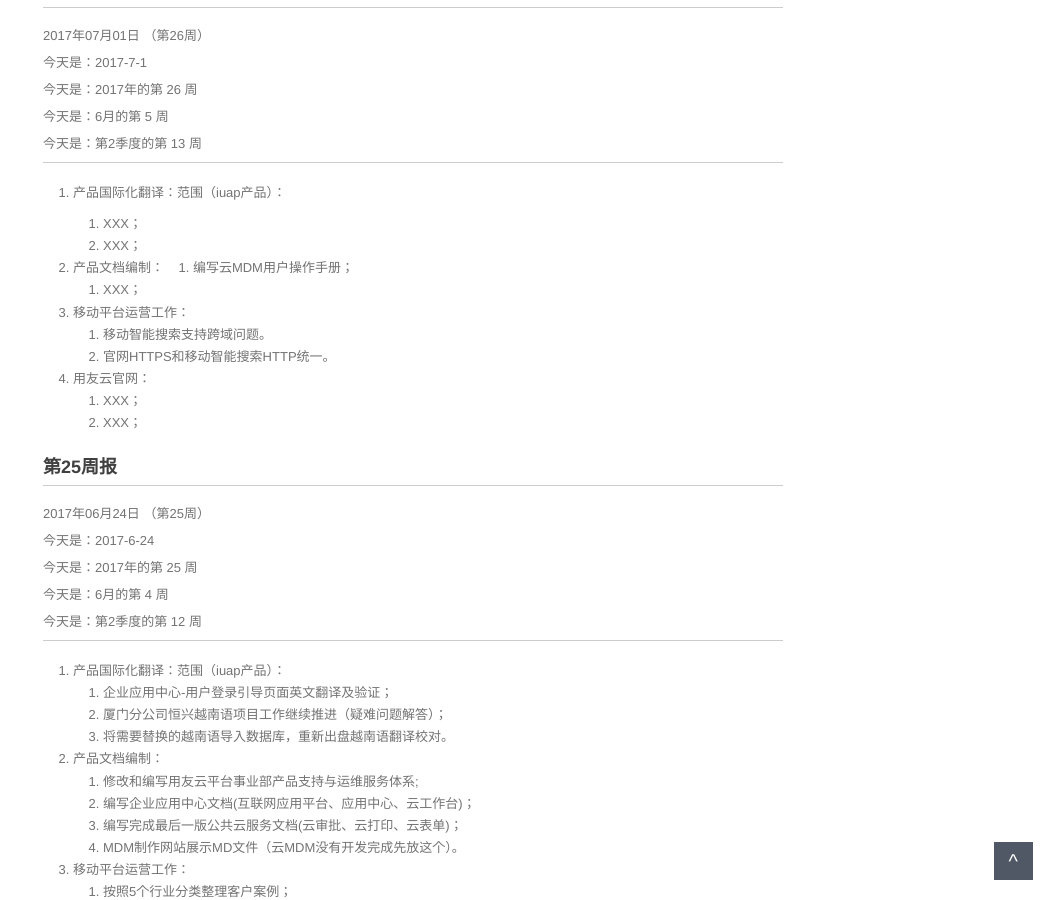
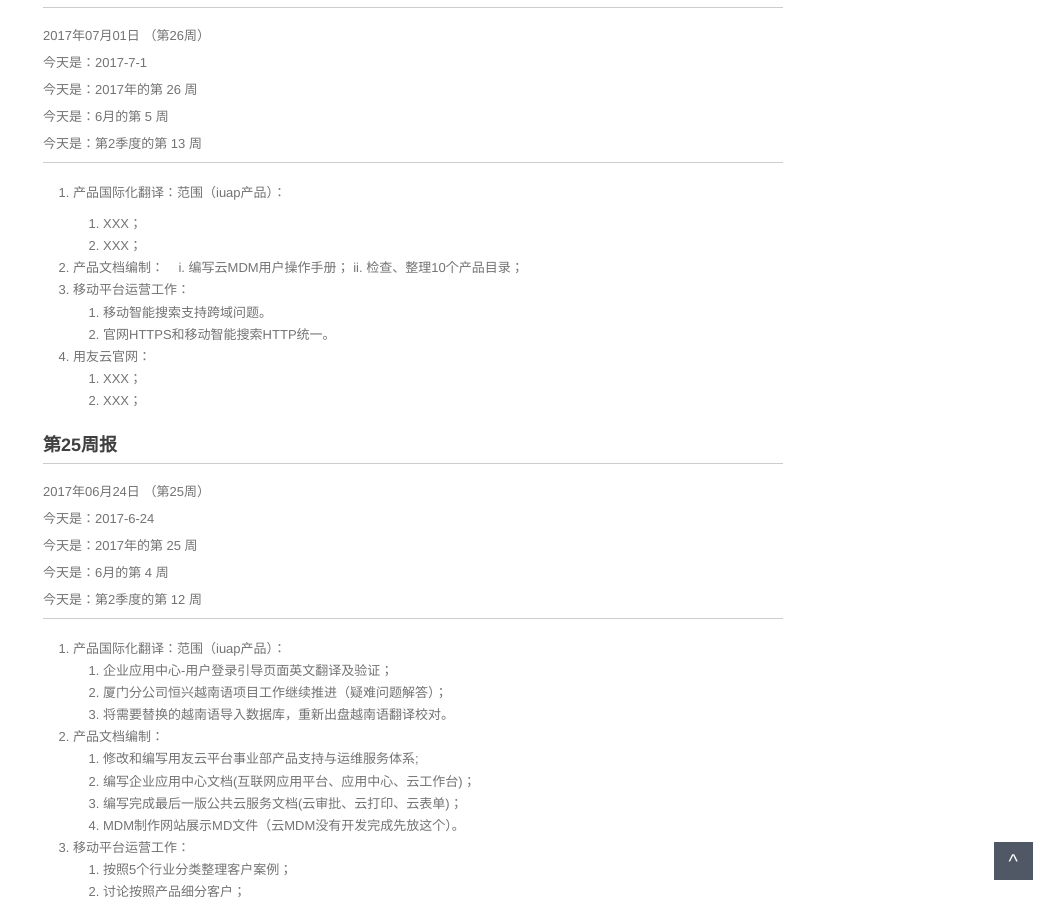
Before and after one commit to walllFlower/blog, a Jekyll site: the page built from _posts/2017-06-22-day_report_cxz.md, in a window 1280 px wide and 900 px high, scrolled down 354 px. Shown: the whole window, without its empty margins (227-1280 px from the left). Built offline with Jekyll 4.4.1, drawn with Linux system fonts in a browser that asks for light colours; comment, search, counter and statistics services are not loaded.

Commit message:
Update 2017-06-22-day_report_cxz.md

```diff
--- a/_posts/2017-06-22-day_report_cxz.md
+++ b/_posts/2017-06-22-day_report_cxz.md
@@ -28,8 +28,8 @@ categories: 日报 第25周
     1. XXX；
     2. XXX；
 2. 产品文档编制：
-    1. 编写云MDM用户操作手册；
-    2. XXX；
+    i. 编写云MDM用户操作手册；
+    ii. 检查、整理10个产品目录；
 3. 移动平台运营工作：
     1. 移动智能搜索支持跨域问题。
     2. 官网HTTPS和移动智能搜索HTTP统一。
```
